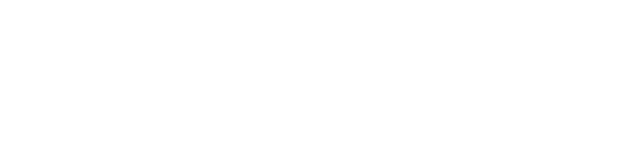
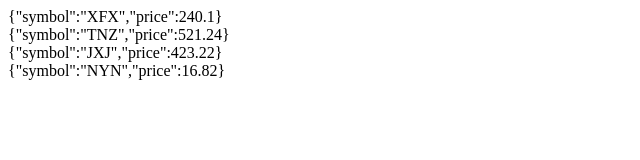
Before and after one commit to eggheadio-projects/asynchronous-programming-the-end-of-the-loop, a plain HTML site: page javascript-advanced-flattening/index.html in a window 1280 px wide. Shown: the whole page, without its empty margins (0-640 px from the left). Drawn offline with Linux system fonts and the light colour scheme.

Commit message:
fix advanced flattening for master

```diff
--- a/javascript-advanced-flattening/index.html
+++ b/javascript-advanced-flattening/index.html
@@ -2,9 +2,10 @@
 <html>
 <head>
   <meta charset="utf-8">
-  <title>JS Bin</title>
+
 </head>
 <body>
 
+  <script src="script.js"></script>
 </body>
 </html>
--- a/javascript-advanced-flattening/script.js
+++ b/javascript-advanced-flattening/script.js
@@ -64,7 +64,7 @@ var christmasEveCloses =
         map(function(stock) {
           return stock.closes.
             filter(function(close) {
-              return close.date.getMonth() === 12 &&
+              return close.date.getMonth() === 11 &&
                 close.date.getDate() === 24;
             }).
             map(function(close) {
@@ -80,4 +80,13 @@ var christmasEveCloses =
 
 christmasEveCloses.forEach(function(christmasEveClose) {
   console.log(christmasEveClose);
+  displayInPreview(JSON.stringify(christmasEveClose))
 });
+
+// display in plunker preview
+function displayInPreview(string) {
+  var newDiv = document.createElement("div");
+  var newContent = document.createTextNode(string);
+  newDiv.appendChild(newContent);
+  document.body.appendChild(newDiv)
+}
```
